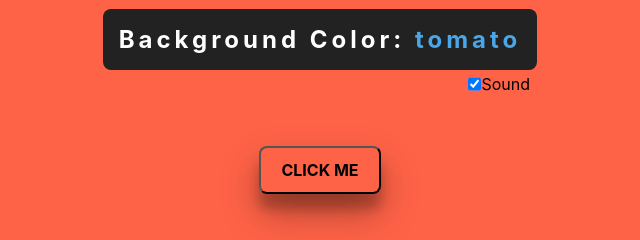
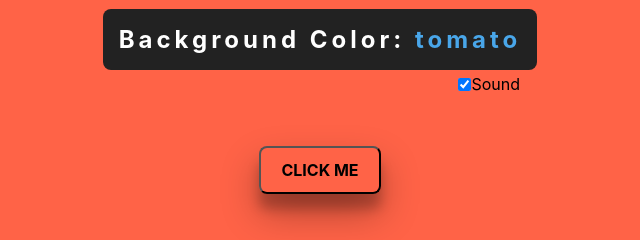
Before and after one commit to sfonua10/js-practice-color-flipper, a website: page index.html in a window 1280 px wide. Shown: the part 328-568 px from the top of the page, 320-960 px from the left. Drawn offline with Linux system fonts and the light colour scheme.

Commit message:
align actual checkbox with Sound label

```diff
--- a/index.html
+++ b/index.html
@@ -96,10 +96,13 @@
         #sound-container {
             display: flex;
             margin: auto;
-            width: 420px;
+            width: 400px;
             justify-content: flex-end;
             padding: .25rem;
             margin-bottom: 2rem;
+        }
+        #sound {
+            align-self: center;
         }
     </style>
 </head>
```
